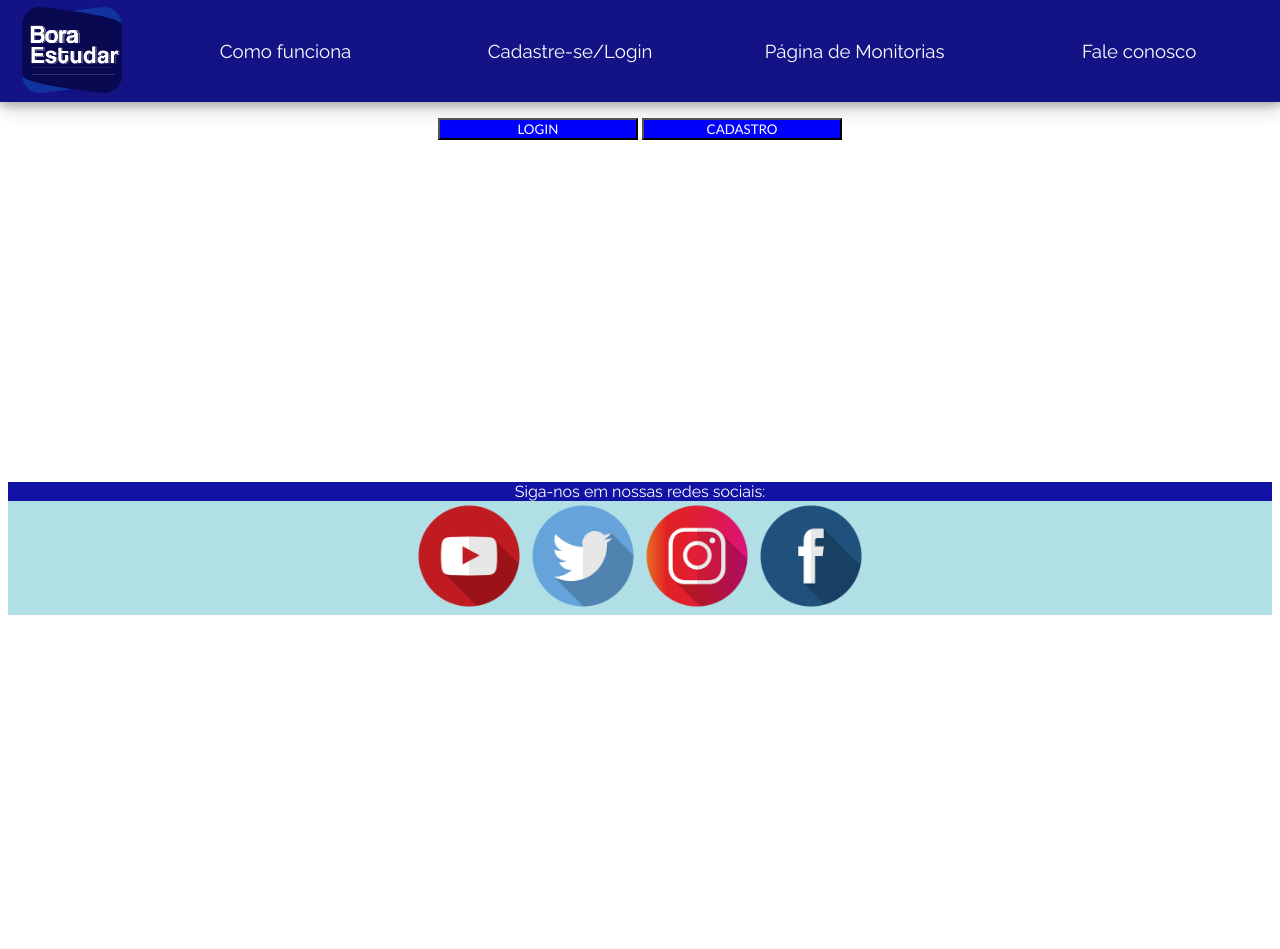
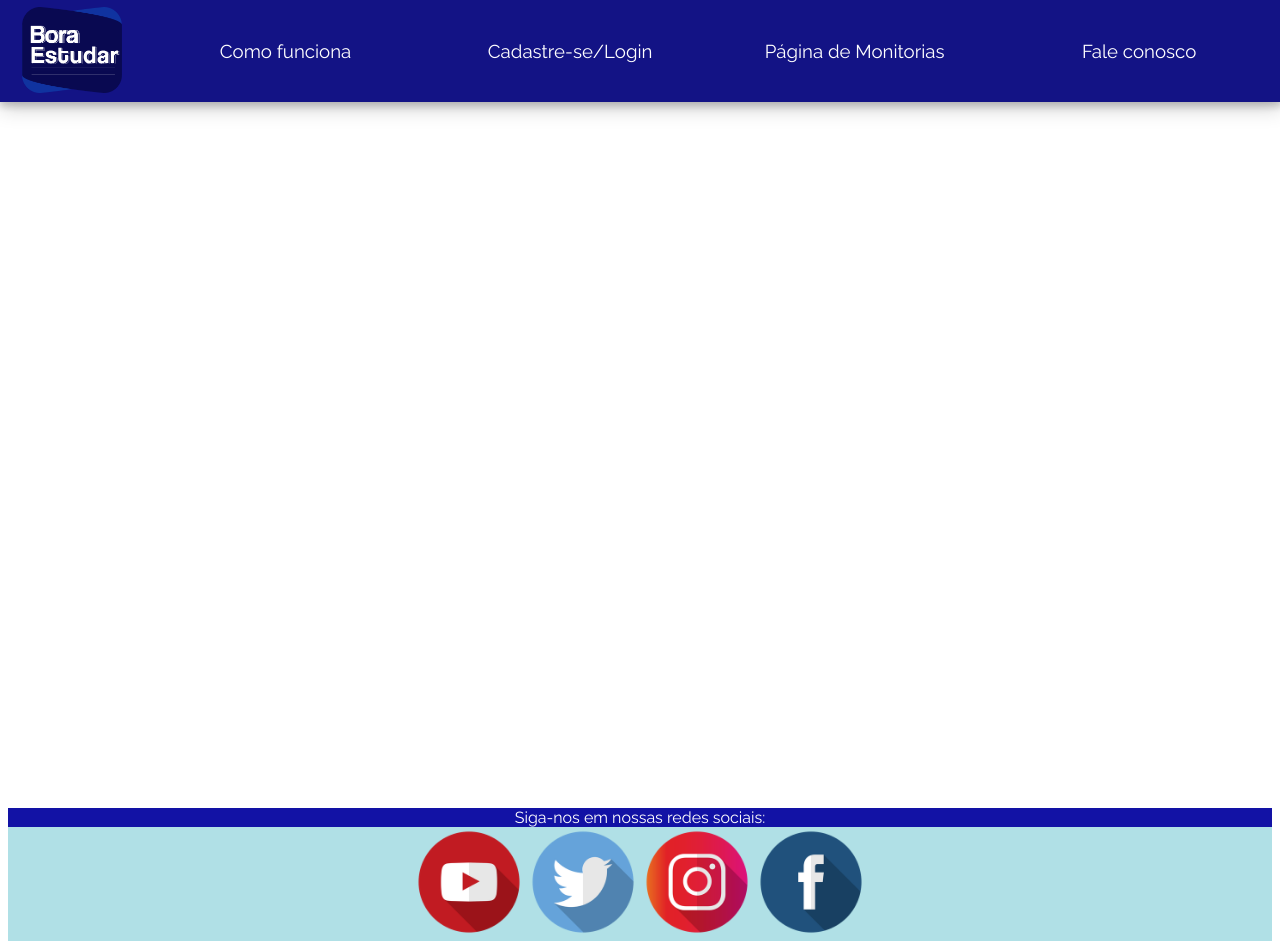
Before and after one commit to luc0liv/Projeto_DoaTech, a PHP site: page /cadastrologin.html in a window 1280 px wide. Before the commit the page ends 615 px from the top, so only its background shows below. Run offline with PHP 8.4, Linux system fonts and the light colour scheme.

Commit message:
pequena alteração

```diff
--- a/assets/style/estilo.css
+++ b/assets/style/estilo.css
@@ -104,21 +104,18 @@
     footer {
         grid-area: footer;
         border-radius: 5px;
-    }
-    /*Login e cadastro*/
-
-    .cadastro {
-        display: inline-block;
+        bottom: 0px;
+        width: 100%;
     }
 
-    button {
-        margin-top: 110px;
-        background-color: blue;
-        color: white;
-        border-color: black;
-        font-family: 'Lato', sans-serif;
-        width: 200px;
-        align-self: center;
+
+
+    .cadastro{
+        height:800px;
+    }
+
+    .comoFunciona{
+        height:800px;
     }
     /*Contatos*/
 
--- a/cadastrologin.html
+++ b/cadastrologin.html
@@ -20,35 +20,10 @@
     </nav>
      <!--fim do menu-->
 
-    <main class="cadastro">
-        <button>LOGIN</button>
-        <!-- Ao clicar redireciona para uma página de Login-->
-        <button>CADASTRO</button>
-        <!--Ao clicar redireciona para uma página de Cadastro-->
-    </main>
-    <br>
-    <br>
-    <br>
-    <br>
-    <br>
-    <br>
-    <br>
-    <br>
-    <br>
-    <br>
-    <br>
-    <br>
-    <br>
-    <br>
-    <br>
-    <br>
-    <br>
-    <br>
-    <br>
-    <br>
+     <div class="cadastro"></div>
 
-     <!--Inicio do rodapé-->
-     <footer>
+    <!--Inicio do rodapé-->
+    <footer>
         <div id="follow">Siga-nos em nossas redes sociais:</div>
         <div class="social">
             <a href="https://www.youtube.com/"><img src="./assets/img/ytb.png" class="iconSocial" alt="youtube"></a>
--- a/comofunciona.html
+++ b/comofunciona.html
@@ -20,6 +20,8 @@
     </nav>
      <!--fim do menu-->
 
+     <div class="comoFunciona"></div>
+
     <!--Inicio do rodapé-->
     <footer>
         <div id="follow">Siga-nos em nossas redes sociais:</div>
```
Also changed, not shown: other parts of assets/style/estilo.css (+0 -28 lines), faleconosco.html (+5 -32 lines).
